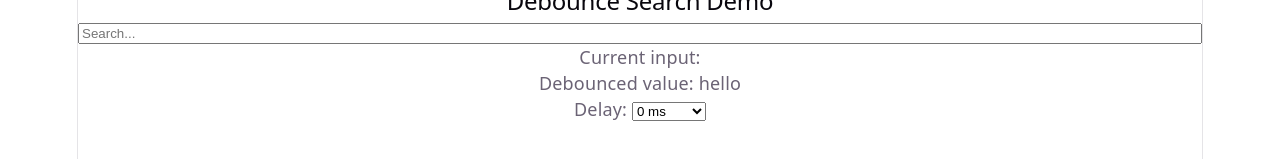
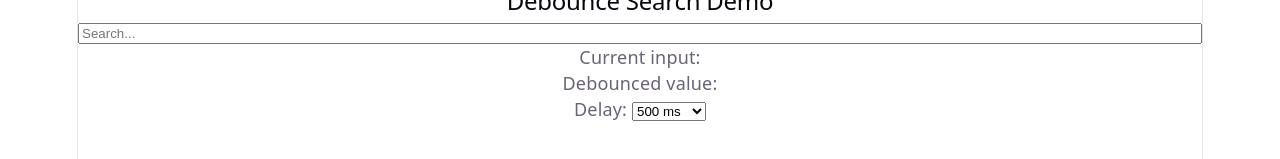
Before and after one commit to aubrey-strauss/custom-hooks, a React (Vite) app: page / in a window 1280 px wide. Shown: the part 411-570 px from the top of the page. Built offline with nearby package versions, Linux system fonts and the light colour scheme.

Commit message:
Add delay state and pass real values to useDebounce

```diff
--- a/src/components/DebounceSearchDemo.tsx
+++ b/src/components/DebounceSearchDemo.tsx
@@ -3,7 +3,8 @@ import { useDebounce } from "../hooks/useDebounce";
 
 function DebounceSearchDemo() {
   const [searchTerm, setSearchTerm] = useState("");
-  const debouncedValue = useDebounce("hello");
+  const [delay, setDelay] = useState(500);
+  const debouncedValue = useDebounce(searchTerm, delay);
   return (
     <>
       <h2>Debounce Search Demo</h2>
@@ -16,7 +17,10 @@ function DebounceSearchDemo() {
       <p>Debounced value: {debouncedValue} </p>
       <label>
         Delay:{" "}
-        <select>
+        <select
+          value={delay}
+          onChange={(e) => setDelay(Number(e.target.value))}
+        >
           <option value="0">0 ms</option>
           <option value="500">500 ms</option>
           <option value="1000">1000 ms</option>
```
